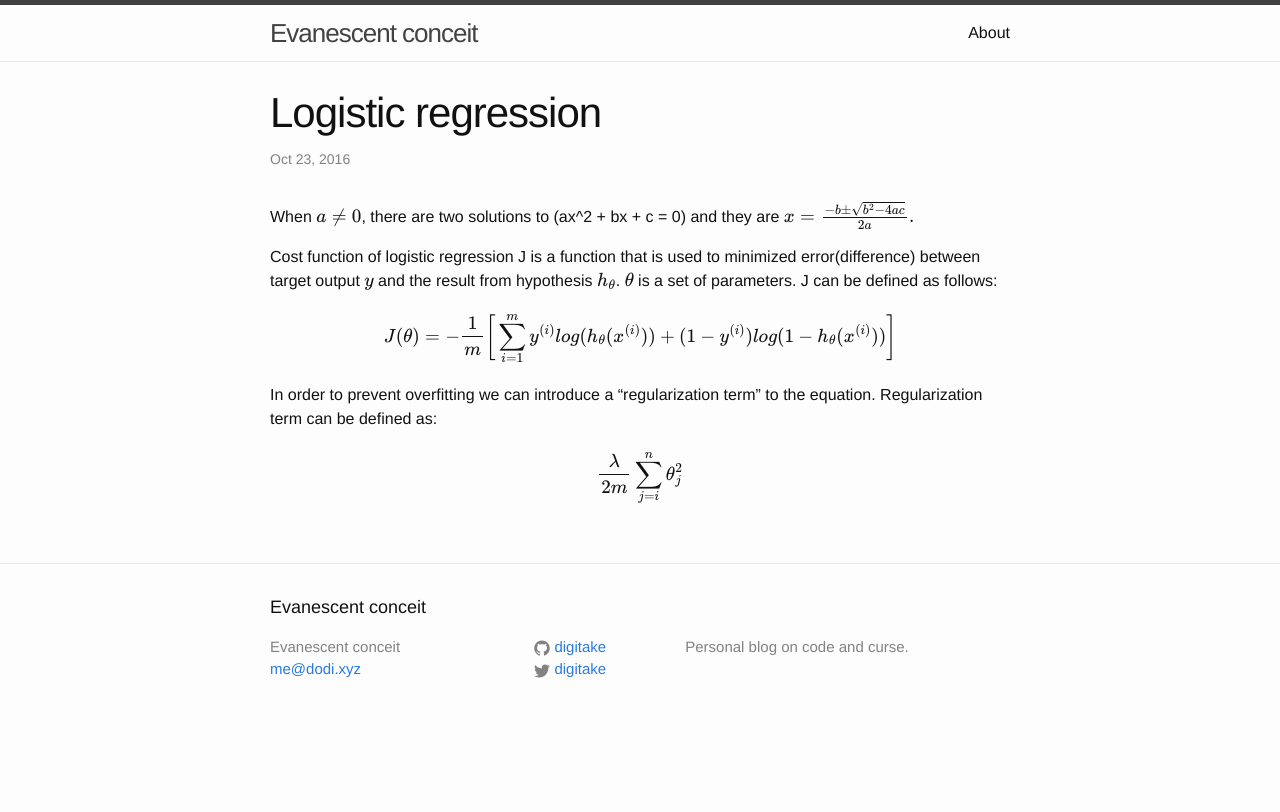
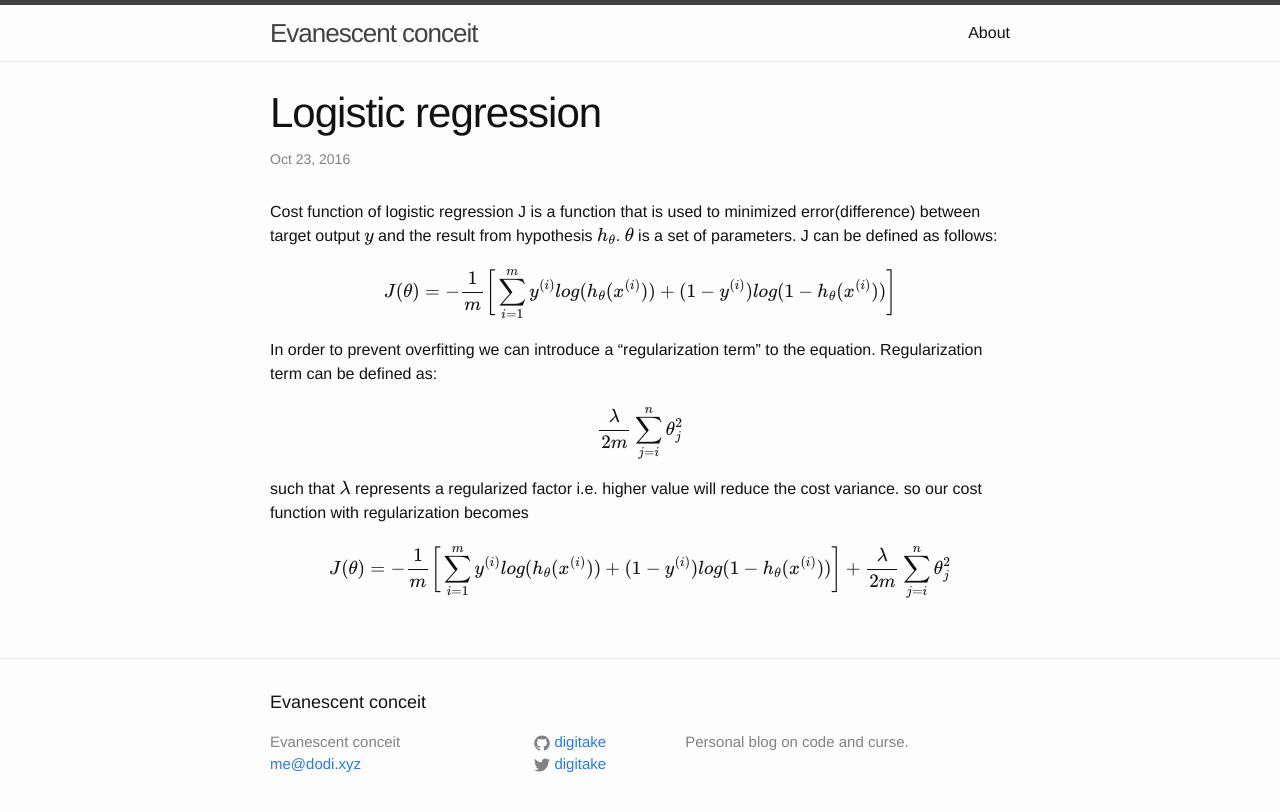
Before and after one commit to digitake/digitake.github.io, a Jekyll site: the page built from _posts/2016-10-23-Logistic-regression.markdown, in a window 1280 px wide. Shown: the top 812 px of the page. Built offline with Jekyll 4.4.1, drawn with Linux system fonts in a browser that asks for light colours; formulas are drawn with MathJax 3.

Commit message:
Update Logistic Regression

```diff
--- a/_posts/2016-10-23-Logistic-regression.markdown
+++ b/_posts/2016-10-23-Logistic-regression.markdown
@@ -4,9 +4,6 @@
 date:   2016-10-23 11:27:00 +0700
 categories: ml, dl, math, ai
 ---
-
-When $$a \ne 0$$, there are two solutions to \(ax^2 + bx + c = 0\) and they are
-$$x = {-b \pm \sqrt{b^2-4ac} \over 2a}.$$
 
 Cost function of logistic regression J is a function that is used to minimized
 error(difference) between target output $$y$$ and the result from hypothesis $$h_\theta$$.
@@ -18,3 +15,8 @@
 Regularization term can be defined as:
 
 $${\lambda \over 2m}\sum_{j=i}^n \theta_j^2$$
+
+such that $$\lambda$$ represents a regularized factor i.e. higher value will reduce the cost variance.
+so our cost function with regularization becomes
+
+$$J(\theta) = -{1 \over m} \bigg[ \sum_{i=1}^m y^{(i)}log(h_\theta (x^{(i)}))+(1-y^{(i)})log(1-h_\theta (x^{(i)})) \bigg] + {\lambda \over 2m}\sum_{j=i}^n \theta_j^2$$
```
